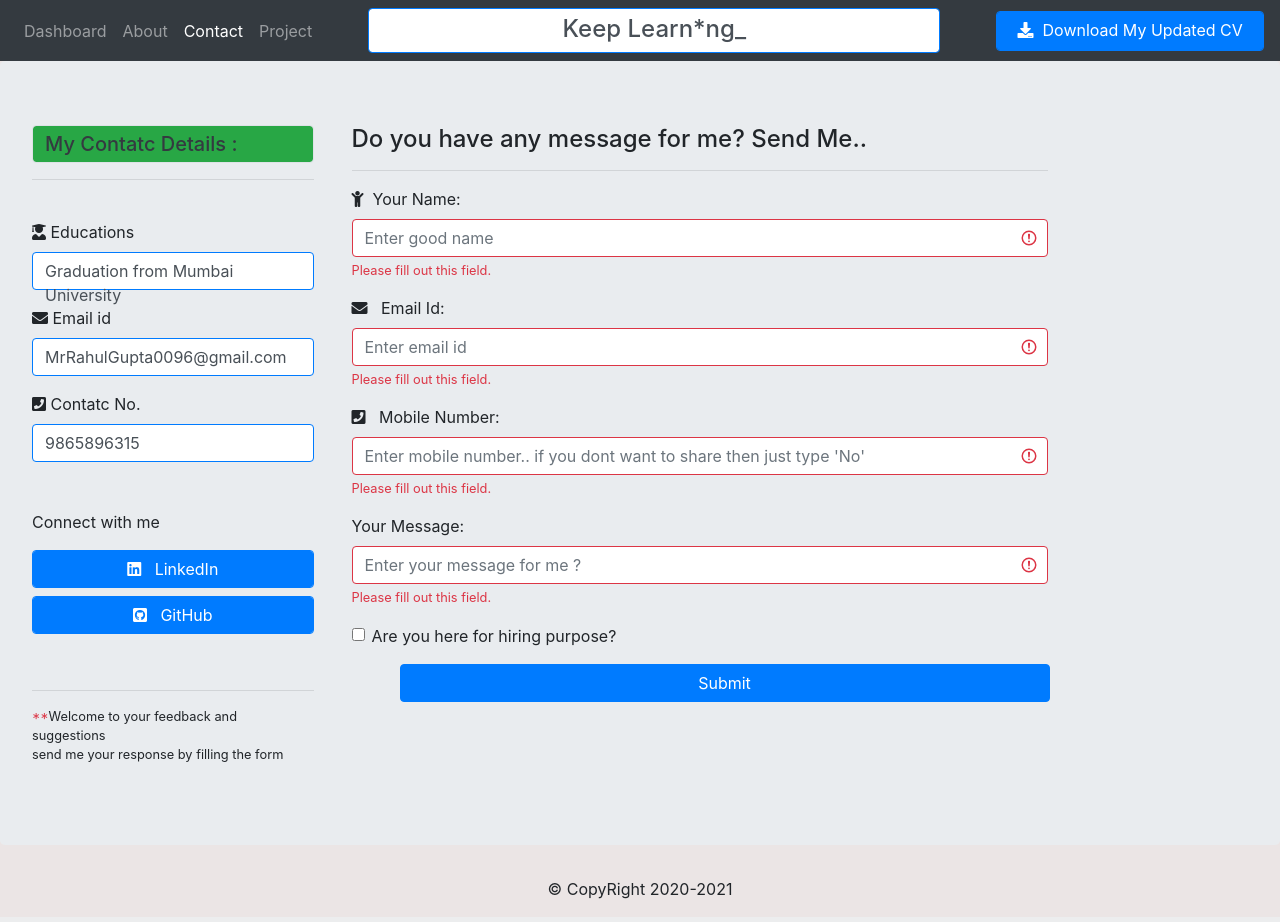
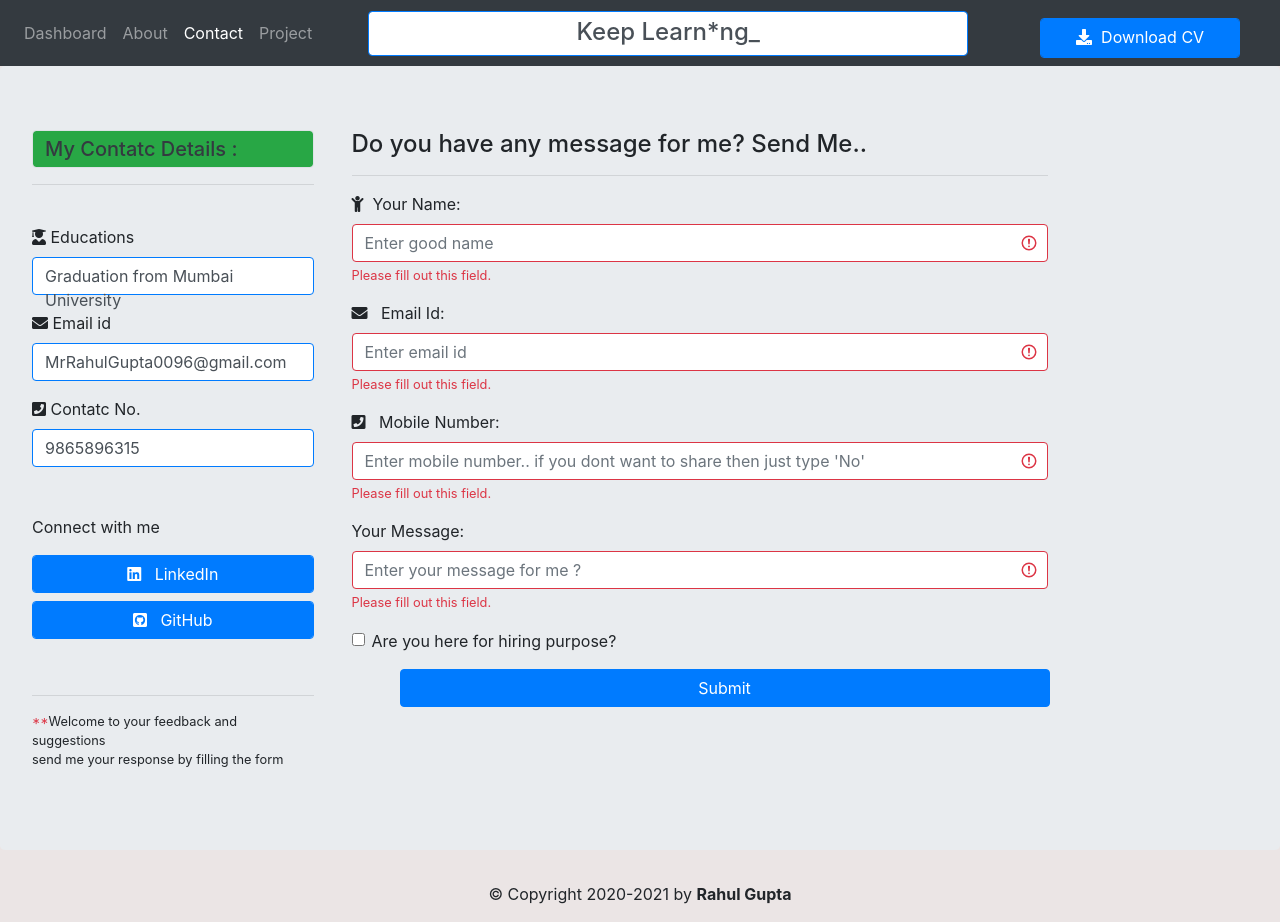
Before and after one commit to Rahul-Radheshyam-Gupta/portfolio, a Django app: page /contact/ in a window 1280 px wide. Before the commit the page ends 899 px from the top, so only its background shows below. Run offline with Django 3.2, Linux system fonts and the light colour scheme; data comes from the database, SQL or seed files in the repository; both versions use the stored data as it was after the commit; some libraries are stand-ins or nearby versions.

Commit message:
changes  in portfolio

```diff
--- a/resume/home/templates/home/about.html
+++ b/resume/home/templates/home/about.html
@@ -11,6 +11,7 @@
 
     <br>
     <!-- Nav tabs -->
+    <nav class="navbar navbar-expand-sm bg-light navbar-light">
       <ul class="nav nav-tabs border-primary">
         <li class="nav-item ">
           <a class="nav-link active" href="#home">My Experiences</a>
@@ -22,6 +23,10 @@
           <a class="nav-link" href="#menu2">Internship and other skills</a>
         </li>
       </ul>
+    </nav>
+
+
+
 
     <!-- Tab panes -->
     <div class="tab-content">
--- a/resume/home/templates/home/base.html
+++ b/resume/home/templates/home/base.html
@@ -61,7 +61,7 @@
           </li>
         </ul>
         <span class="border form-control text-center border-primary ml-5 mr-5" style="width: 600px; height: 45px;">  <h4> <div class="text"></div> </h4></span>
-        <a href="{% static 'ext_images/rahul_cv.pdf' %}" target="_blank" class="btn btn-primary form-control ml-2" style="width: 280px; height: 40px;"><i class="fa fa-download" aria-hidden="true"></i> &nbsp;Download My Updated CV</a>
+        <a href="{% static 'ext_images/rahul_cv.pdf' %}" target="_blank" class="btn btn-primary form-control mx-auto" style="width: 200px; height: 40px;margin-top:10px;"><i class="fa fa-download" aria-hidden="true"></i> &nbsp;Download CV</a>
 
       </nav>
       <main role="main">
@@ -75,7 +75,7 @@
       </main>
 
     <footer class="container">
-      <p>&copy; CopyRight 2020-2021</p>
+      <p>&copy; Copyright 2020-2021 by <strong>Rahul Gupta</strong></p>
     </footer>
 
 
--- a/resume/home/templates/home/contact.html
+++ b/resume/home/templates/home/contact.html
@@ -4,7 +4,7 @@
 
 <div class="">
   <div class="row">
-    <div class="col-md-3 mr-1">
+    <div class="col-lg-3 col-md-12 col-12 mr-1">
       <span class="border text-dark form-control bg-success"><h5>My Contatc Details : </h5></span><hr><br>
       <div class="form-group">
         <label for="uname">
@@ -35,7 +35,7 @@
         send me your response by filling the form
       </p>
     </div>
-    <div class="col-md-7 ml-1">
+    <div class="col-lg-7 col-md-12 col-12 ml-1">
 
 
       <h4>Do you have any message for me? Send Me..</h4><hr>
```
Also changed, not shown: resume/home/templates/home/dashboard.html (+6 -2 lines), resume/db.sqlite3. Lines whose indentation alone changed are shown as unchanged.
